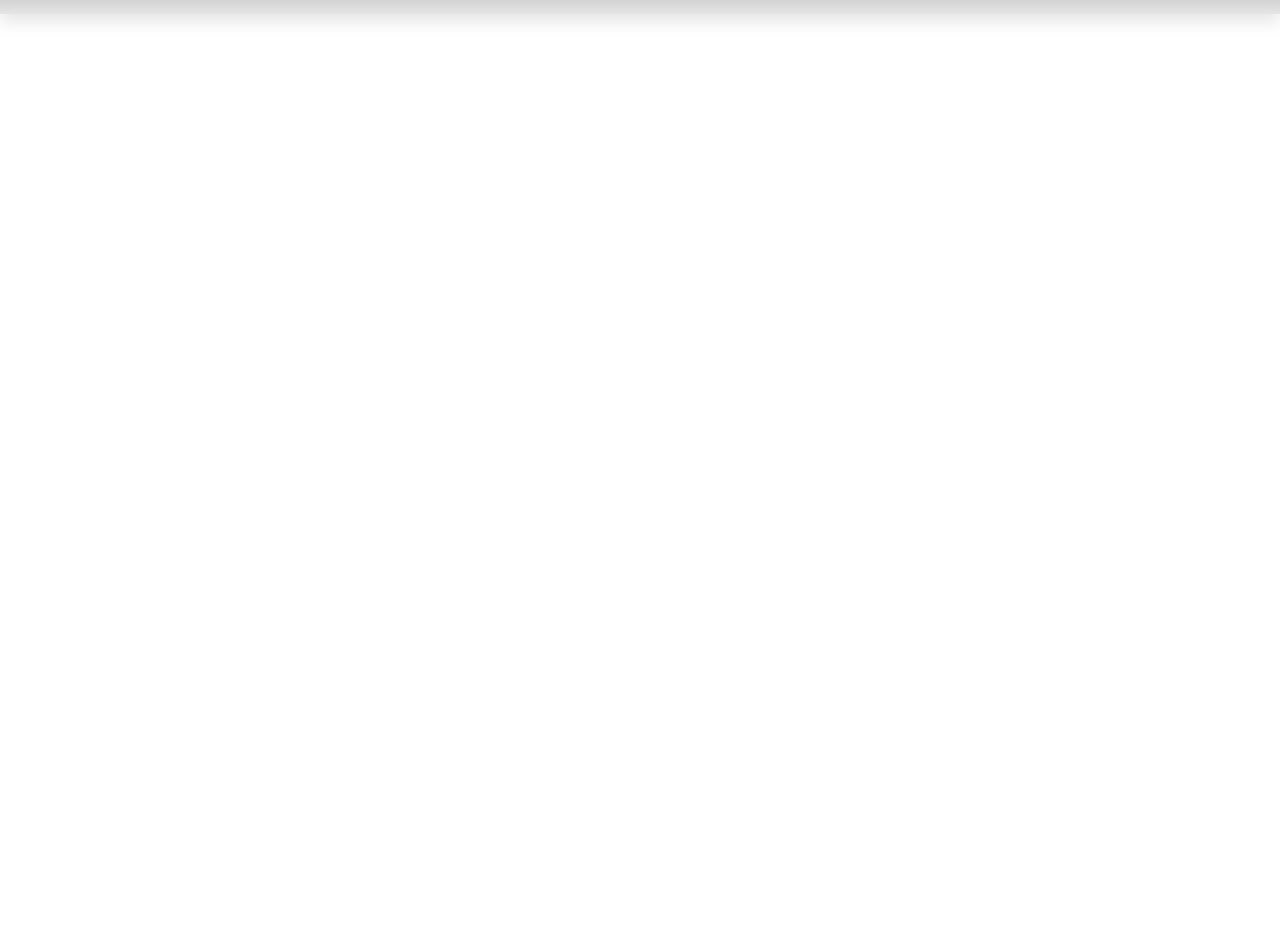
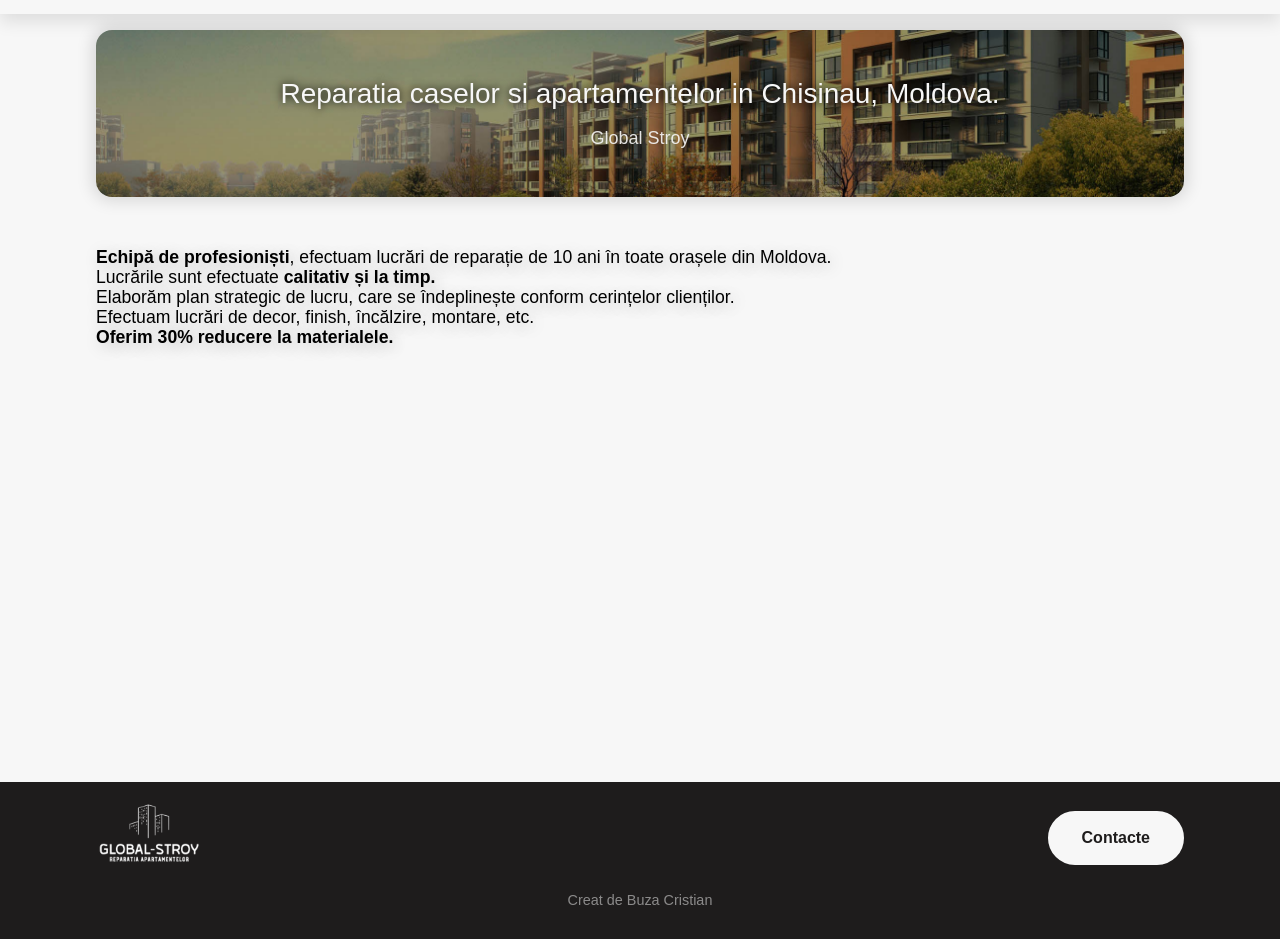
Before and after one commit to poofy25/global-stroy, a React (Vite) app: page /despre in a window 1280 px wide. Shown: the part 66-1005 px from the top of the page. Before the commit the page ends 800 px from the top, so only its background shows below. Built offline with nearby package versions, Linux system fonts and the light colour scheme.

Commit message:
added about page

```diff
--- a/src/App.css
+++ b/src/App.css
@@ -2,4 +2,6 @@
     margin: 0;
     padding: 0;
     font-family: Merel, Arial , Helvetica , sans-serif;
+    background-color: #f7f7f7;
+
 }
--- a/src/App.jsx
+++ b/src/App.jsx
@@ -5,6 +5,7 @@ import HomePage from './pages/Home/Home'
 import WorkPage from './pages/Work/Work'
 import WorkArticle from './pages/Work/WorkArticle'
 import ServicesPage from './pages/Services/Services'
+import AboutPage from './pages/About/About'
 
 import { BrowserRouter , Route , Routes } from 'react-router-dom'
 import { Suspense } from 'react'
@@ -29,6 +30,8 @@ function App() {
   <Route path="/lucrari" element={<Suspense fallback={<LoadingComponent/>}><WorkPage navStatus={navStatus} setNavStatus={setNavStatus} /></Suspense>}/>
   <Route path="/lucrari/:id" element={<Suspense fallback={<LoadingComponent/>}><WorkArticle navStatus={navStatus} setNavStatus={setNavStatus} /></Suspense>}/>
   <Route path="/servicii" element={<Suspense fallback={<LoadingComponent/>}><ServicesPage navStatus={navStatus} setNavStatus={setNavStatus} /></Suspense>}/>
+  <Route path="/servicii/:id" element={<Suspense fallback={<LoadingComponent/>}><ServicesPage navStatus={navStatus} setNavStatus={setNavStatus} /></Suspense>}/>
+  <Route path="/despre" element={<Suspense fallback={<LoadingComponent/>}><AboutPage navStatus={navStatus} setNavStatus={setNavStatus} /></Suspense>}/>
 
 </Routes>
 
--- /dev/null
+++ b/src/components/Footer/Footer.jsx
@@ -0,0 +1,14 @@
+import styles from './footer.module.css'
+import logo from '/src/assets/logo_3.png'
+
+function Footer() {
+    return (
+        <footer>
+            <img src={logo}/>
+            <a href='/contacte'>Contacte</a>
+            <p>Creat de Buza Cristian</p>
+        </footer>
+     );
+}
+
+export default Footer;
--- /dev/null
+++ b/src/components/Footer/footer.module.css
@@ -0,0 +1,43 @@
+footer {
+    background-color: #1E1C1C;
+    margin: 0;
+    padding: 0;
+    display: flex;
+    align-items: center;
+    justify-content: space-between;
+    padding-inline: 7.5vw;
+    padding-block: 1rem;
+    flex-wrap: wrap;
+    box-sizing: border-box;
+    margin-top: 3rem;
+    position: relative;
+}
+footer > img {
+    filter: invert() brightness(100);
+    height: 5rem;
+}
+footer > a {
+    text-decoration: none;
+    color: #1E1C1C;
+    background-color: #f7f7f7;
+    padding: 1rem;
+    padding-inline: 2rem;
+    border-radius: 99px;
+    font-weight: 600;
+    border: 2px solid #f7f7f7;
+    transition: 0.25s ease-in-out;
+}
+footer > a:hover{
+    color: #f7f7f7;
+    border: 2px solid #f7f7f7;
+    background-color: #1E1C1C;
+}
+footer > p {
+    width: 100%;
+    color: #f7f7f7;
+    text-align: center;
+    bottom: 0;
+    right: 0;
+    font-size: 0.9rem;
+    opacity: 0.5;
+}
--- /dev/null
+++ b/src/pages/About/About.jsx
@@ -0,0 +1,31 @@
+import styles from './about.module.css'
+import banner from '/src/assets/img/banner.png'
+
+import { useEffect } from 'react';
+
+import Footer from '../../components/Footer/Footer';
+function AboutPage({setNavStatus}) {
+    useEffect(()=>{
+        setNavStatus(false)
+    },[])
+    return (
+        <>
+        <section className={styles.section}>
+             <header className={styles.header}>
+                <img src={banner}/>
+                <h1>Reparatia caselor si apartamentelor in Chisinau, Moldova.</h1>
+                <h3>Global Stroy</h3>
+            </header>
+            <p><b>Echipă de profesioniști</b>, efectuam lucrări de reparație de 10 ani în toate orașele din Moldova.
+            <br/>Lucrările sunt efectuate <b>calitativ și la timp.</b>
+            <br/>Elaborăm plan strategic de lucru, care se îndeplinește conform cerințelor clienților.
+            <br/>Efectuam lucrări de decor, finish, încălzire, montare, etc.
+            <br/><b>Oferim 30% reducere la materialele.</b></p>
+
+        </section>
+        <Footer/>
+        </>
+     );
+}
+
+export default AboutPage;
--- /dev/null
+++ b/src/pages/About/about.module.css
@@ -0,0 +1,65 @@
+.section{
+    background-color: #f7f7f7;
+    width: 100%;
+    min-height: 100vh;
+    min-height: 100svh;
+    display: flex;
+    align-items: center;
+    justify-content: start;
+    flex-direction: column;
+    box-sizing: border-box;
+    padding-top: 80px;
+}
+
+
+.header{
+    margin-top: 1rem;
+    width: 85vw;
+    border-radius: 16px;
+    position: relative;
+    z-index: 1;
+    display: flex;
+    align-items: center;
+    justify-content: center;
+    box-shadow: 0px 0px 16px 4px rgba(0,0,0,0.125);
+    margin-bottom: 2rem;
+    flex-direction: column;
+}
+
+.header > h1 {
+    color: #f7f7f7;
+    font-size: 1.75rem;
+    z-index: 2;
+    font-weight: 500;
+    text-shadow: 0px 0px 8px black;
+    width: 100%;
+    text-align: center;
+    margin-block: 3rem;
+    margin-bottom: 0;
+}
+.header > img{
+    width: 100%;
+    height: 100%;
+    border-radius: 16px;
+    position: absolute;
+    top: 0;
+    left: 0;
+    z-index: -1;
+    object-fit: cover;
+
+}
+.header > h3 {
+    color: #f7f7f7;
+    font-weight: 500;
+    font-size: 1.125rem;
+    opacity: 0.9;
+    margin-bottom: 3rem;
+}
+.section > p {
+    width: 85vw;
+    font-size: 1.1rem;
+    line-height: 1.25rem;
+    font-weight: 500;
+    box-sizing: border-box;
+    text-shadow: 4px 4px 16px rgba(0,0,0,0.25);
+}
--- a/src/pages/Services/Services.jsx
+++ b/src/pages/Services/Services.jsx
@@ -11,9 +11,15 @@ import service04 from '/src/assets/img/services/services_04.png'
 import service05 from '/src/assets/img/services/services_05.png'
 import service06 from '/src/assets/img/services/services_06.png'
 
+import { useEffect } from 'react';
 
-function ServicesPage() {
+import Footer from '../../components/Footer/Footer';
+function ServicesPage({setNavStatus}) {
+    useEffect(()=>{
+        setNavStatus(false)
+    },[])
     return (
+        <>
         <section className={styles.section}>
              <header className={styles.header}>
                 <img src={banner}/>
@@ -22,7 +28,7 @@ function ServicesPage() {
             </header>
             <LazyLoadComponent>
             <article className={styles.article}>
-                <a href='/servicii/lucrari-decorative'>
+                <a href='/servicii/asezarea-teracotei'>
                     <img src={service01}/>
                     <h2>Asezarea Teracotei</h2>
                     <p>Mai Multe Detalii...</p>
@@ -75,6 +81,8 @@ function ServicesPage() {
             </article>
             </LazyLoadComponent>
         </section>
+        <Footer/>
+        </>
      );
 }
 
--- a/src/pages/Services/services.module.css
+++ b/src/pages/Services/services.module.css
@@ -21,7 +21,7 @@
     display: flex;
     align-items: center;
     justify-content: center;
-    box-shadow: 0px 0px 16px 4px rgba(0,0,0,0.25);
+    box-shadow: 0px 0px 16px 4px rgba(0,0,0,0.125);
     margin-bottom: 2rem;
     flex-direction: column;
 }
--- a/src/pages/Work/Work.jsx
+++ b/src/pages/Work/Work.jsx
@@ -3,18 +3,19 @@ import { useEffect } from 'react';
 
 import workContent from './workContent';
 import banner from '/src/assets/img/banner.png'
-
+import Footer from '../../components/Footer/Footer';
 
 function WorkPage({setNavStatus}) {
     useEffect(()=>{
         setNavStatus(false)
-      },[])
+    },[])
     return (
+        <>
         <section className={styles.section}>
-             <header className={styles.header}>
+            <header className={styles.header}>
                 <img src={banner}/>
                 <h1>Avem cele mai mici preturi la materiale de constructie!</h1>
-                </header>
+            </header>
             {
                 Object.keys(workContent).map((key, index) => {
                     const article = workContent[key]
@@ -28,6 +29,8 @@ function WorkPage({setNavStatus}) {
                 })
             }
         </section>
+        <Footer/>
+        </>
      );
 }
 
--- a/src/pages/Work/WorkArticle.jsx
+++ b/src/pages/Work/WorkArticle.jsx
@@ -6,7 +6,7 @@ import workContent from './workContent';
 import { LazyLoadImage } from 'react-lazy-load-image-component';
 import 'react-lazy-load-image-component/src/effects/blur.css';
 
-import bussinesImg from '/src/assets/img/bussiness.png'
+import Footer from '../../components/Footer/Footer';
 
 function WorkArticle({setNavStatus}) {
 
@@ -18,6 +18,7 @@ function WorkArticle({setNavStatus}) {
     },[])
 
     return (
+        <>
         <section className={styles.article}>
             <header className={styles.header}>
             <img src={data.img[0]}/>
@@ -29,6 +30,8 @@ function WorkArticle({setNavStatus}) {
                 )
             })}
         </section>
+        <Footer/>
+        </>
      );
 }
 
```
